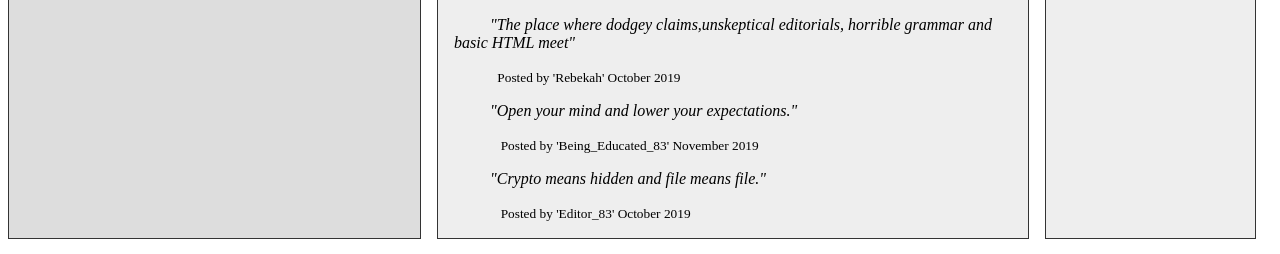
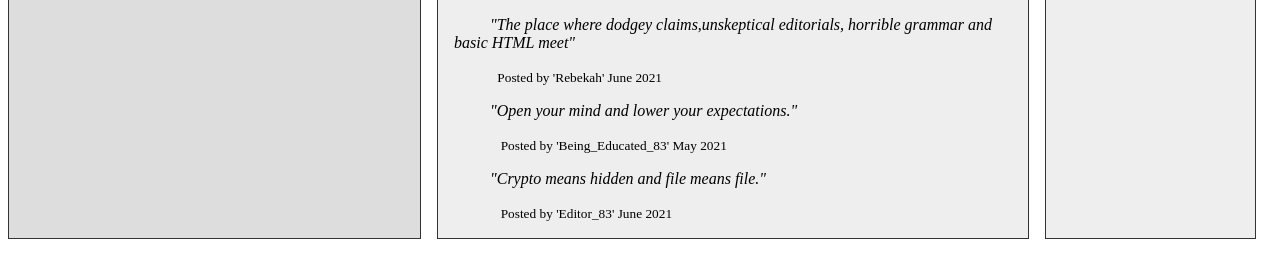
Before and after one commit to Atraxo/Crypto-Files, a plain HTML site: page index.html in a window 1280 px wide. Shown: the part 1154-1408 px from the top of the page. Drawn offline with Linux system fonts and the light colour scheme.

Commit message:
Update index.html

```diff
--- a/index.html
+++ b/index.html
@@ -24,12 +24,12 @@
 			<p><strong>Rouse, R. 1980. <em>The hunt is on for Moolewonks.</em> The Manly Daily 1 10 1980. </strong><a href="The Manly Daily 1_10_1980.html">Read More</a></p>
 			<h1>Website Reviews</h1>
 			<p><em>&nbsp;&nbsp;&nbsp;&nbsp; &nbsp;&nbsp;&nbsp;&nbsp;"The place where dodgey claims,unskeptical editorials, horrible grammar and basic HTML meet"</em></p>
-			<small>&nbsp;&nbsp;&nbsp;&nbsp;&nbsp;&nbsp;&nbsp;&nbsp; &nbsp;&nbsp;&nbsp;&nbsp;Posted by 'Rebekah' October 2019</small>
+			<small>&nbsp;&nbsp;&nbsp;&nbsp;&nbsp;&nbsp;&nbsp;&nbsp; &nbsp;&nbsp;&nbsp;&nbsp;Posted by 'Rebekah' June 2021</small>
 			<br>
 			<p><em>&nbsp;&nbsp;&nbsp;&nbsp; &nbsp;&nbsp;&nbsp;&nbsp;"Open your mind and lower your expectations."</em></p>
-			<small>&nbsp;&nbsp;&nbsp;&nbsp; &nbsp;&nbsp;&nbsp;&nbsp; &nbsp;&nbsp;&nbsp;&nbsp;Posted by 'Being_Educated_83' November 2019</small>
+			<small>&nbsp;&nbsp;&nbsp;&nbsp; &nbsp;&nbsp;&nbsp;&nbsp; &nbsp;&nbsp;&nbsp;&nbsp;Posted by 'Being_Educated_83' May 2021</small>
 			<p><em>&nbsp;&nbsp;&nbsp;&nbsp; &nbsp;&nbsp;&nbsp;&nbsp;"Crypto means hidden and file means file."</em></p>
-			<small>&nbsp;&nbsp;&nbsp;&nbsp; &nbsp;&nbsp;&nbsp;&nbsp; &nbsp;&nbsp;&nbsp;&nbsp;Posted by 'Editor_83' October 2019</small>
+			<small>&nbsp;&nbsp;&nbsp;&nbsp; &nbsp;&nbsp;&nbsp;&nbsp; &nbsp;&nbsp;&nbsp;&nbsp;Posted by 'Editor_83' June 2021</small>
 		</div>
 	<div class="box box2">
 		<div id="logo">
```
